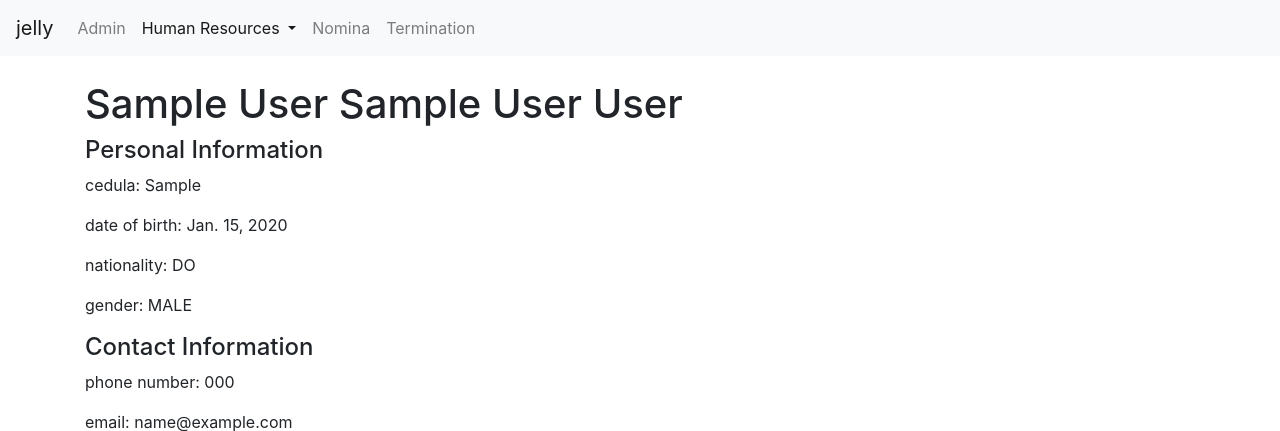
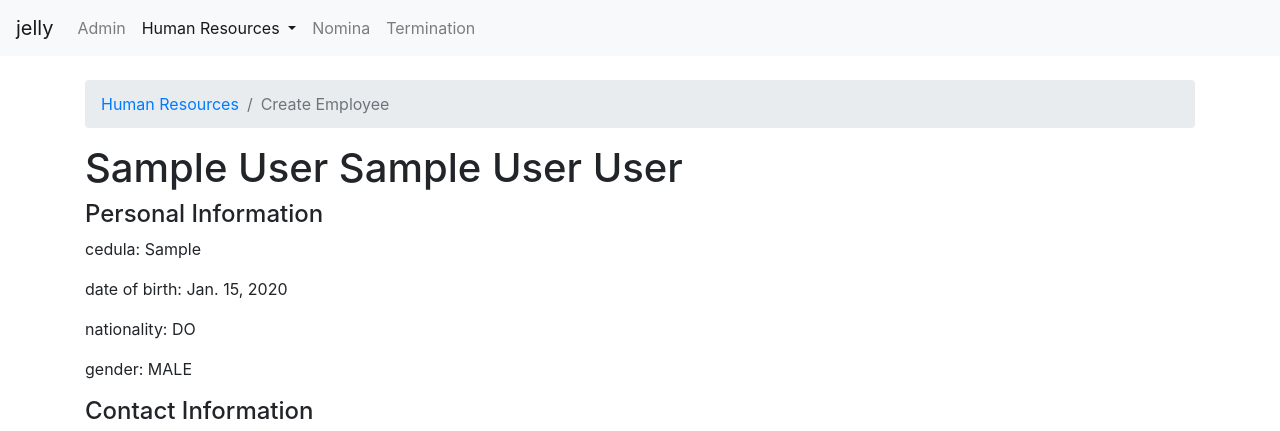
Before and after one commit to g8jedi/jelly, a Django app: page /human-resources/employee/1/ in a window 1280 px wide. Shown: the top 431 px of the page. Run offline with Django 3.2, Linux system fonts and the light colour scheme; tables that the repository leaves empty hold one stand-in row (values such as "Sample post"); some libraries are stand-ins or nearby versions.

```diff
--- a/human_resources/forms.py
+++ b/human_resources/forms.py
@@ -12,7 +12,7 @@ class EmployeeForm(ModelForm):
         fields = [
             'forename', 'middle_name', 'surname', 'date_of_birth',
             'nationality', 'identification', 'gender',
-            'email', 'phone_number', 'hire_date'
+            'email', 'phone_number', 'hire_date', 'salary',
         ]
         widgets = {
             'hire_date': DateInput,
@@ -27,6 +27,7 @@ class EmployeeForm(ModelForm):
             'identification': ('Identificacion'),
             'gender': ('Sexo'),
             'phone_number': ('Whatsapp'),
-            'hire_date': ('Fecha de contratación')
+            'hire_date': ('Fecha de contratación'),
+            'salary': ('Salario'),
 
         }
--- a/human_resources/models.py
+++ b/human_resources/models.py
@@ -1,4 +1,5 @@
 from django.db import models
+from django.urls import reverse
 
 
 class Employee(models.Model):
@@ -37,4 +38,4 @@ class Employee(models.Model):
     active = models.BooleanField(default=True)
 
     def get_absolute_url(self):
-        return reverse('nomina:employee-detail', args=(self.id,))
+        return reverse('human_resources:employee-detail', args=(self.id,))
--- a/human_resources/templates/human_resources/base.html
+++ b/human_resources/templates/human_resources/base.html
@@ -27,8 +27,7 @@
               </a>
               <div class="dropdown-menu" aria-labelledby="navbarDropdownMenuLink">
                 <a class="dropdown-item" href="{% url 'human_resources:create-employee' %}">Create Employee</a>
-                <a class="dropdown-item" href="#">Edit Employee</a>
-                <a class="dropdown-item" href="#">Employee List</a>
+                <a class="dropdown-item" href="{% url 'human_resources:employee-list' %}">Employee List</a>
               </div>
             </li>
             <li class="nav-item">
--- a/human_resources/templates/human_resources/employee_detail.html
+++ b/human_resources/templates/human_resources/employee_detail.html
@@ -1,4 +1,14 @@
-{% extends "human_resources/base.html" %}
+{% extends 'human_resources/base.html' %}
+{% load crispy_forms_tags %}
+
+{% block breadcrumb %}
+<nav aria-label="breadcrumb">
+  <ol class="breadcrumb">
+    <li class="breadcrumb-item"><a href="#">Human Resources</a></li>
+    <li class="breadcrumb-item active" aria-current="page">Create Employee</li>
+  </ol>
+</nav>
+{% endblock %}
 {% block content %}
 	<h1>{{ employee.forename }} {{ employee.middle_name }} {{ employee.surname }}</h1>
 
--- a/human_resources/urls.py
+++ b/human_resources/urls.py
@@ -7,4 +7,5 @@ urlpatterns = [
     # ex: /human-resources/create-employee
     path('create-employee/', views.CreateEmployeeView.as_view(), name='create-employee'),
     path('employee/<int:pk>/', views.EmployeeDetailView.as_view(), name='employee-detail'),
+    path('employee-list/', views.EmployeeListView.as_view(), name='employee-list'),
 ]
--- a/human_resources/views.py
+++ b/human_resources/views.py
@@ -15,3 +15,7 @@ class CreateEmployeeView(generic.edit.CreateView):
 
 class EmployeeDetailView(generic.DetailView):
     model = Employee
+
+
+class EmployeeListView(generic.ListView):
+    model = Employee
```
Also changed, not shown: human_resources/templates/human_resources/employee_form.html (+7 -1 lines), human_resources/templates/human_resources/employee_list.html (added, +20 -0 lines).
